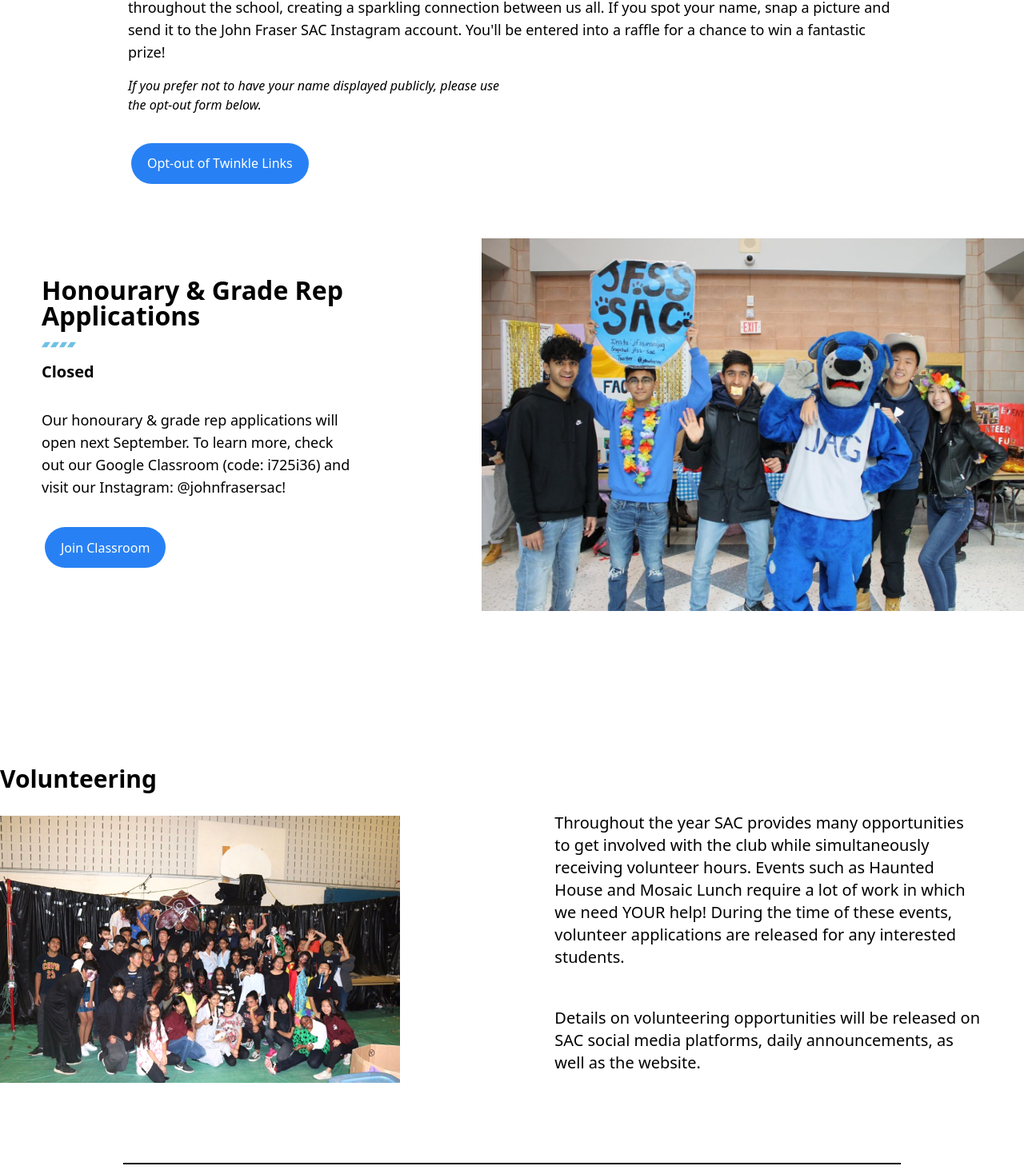
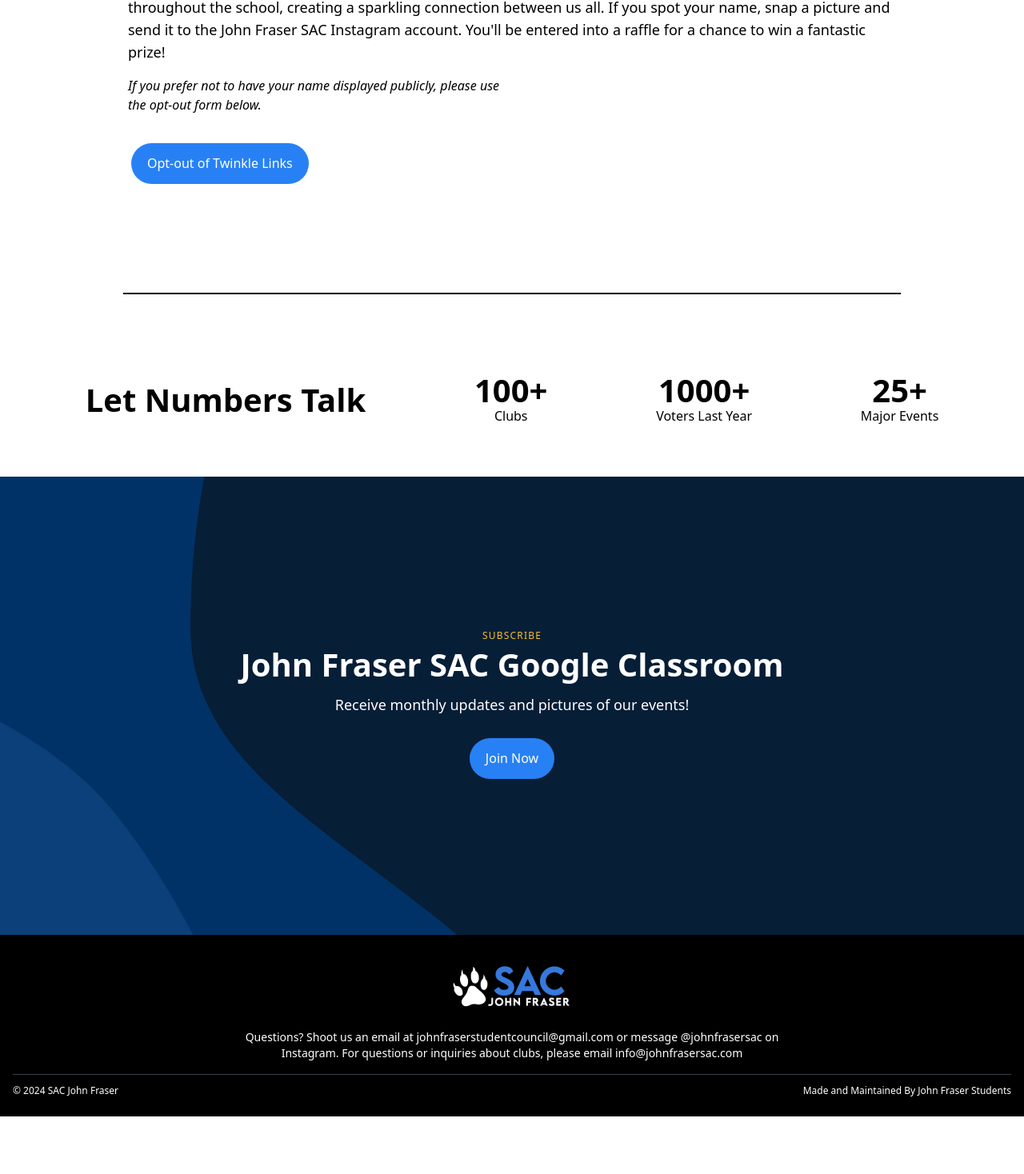
Before and after one commit to JohnfraserSAC/johnfrasersac, a Next.js app: page /opportunities in a window 1280 px wide. Shown: the part 1200-2668 px from the top of the page at 80% size. After the commit the page ends 2596 px from the top, so only its background shows below. Built offline with nearby package versions, Linux system fonts and the light colour scheme.

Commit message:
fixed eslint errors

```diff
--- a/app/opportunities/page.tsx
+++ b/app/opportunities/page.tsx
@@ -1,82 +1,82 @@
-'use client'
+'use client'; // Ensures this component is client-side rendered.
 
-import React from 'react'
-import { useEffect, useState } from 'react'
+import React from 'react';
 import CountingAnimation from '@/components/Counting';
 import Image from 'next/image';
 import Link from 'next/link';
 
-
-const page = () => {
-
-
+const Page = () => {
   return (
-    <main className='overflow-hidden y'>
+    <main className='overflow-hidden'>
       {/* Header */}
-      <div className='custom-background-4 flex flex-col justify-center items-center text-center py-30 pt-10' style={{height: "50.3333vh"}}>
+      <div
+        className='custom-background-4 flex flex-col justify-center items-center text-center py-30 pt-10'
+        style={{ height: '50.3333vh' }}
+      >
         <div className='container w-11/12 text-white'>
           <h1 className='font-bold lg:text-6xl text-[40px] mb-4'>SAC Opportunities</h1>
-          <p className='text-lg'>SAC has many opportunities throughout the school year for you to volunteer, attend events, and apply to be a part of the team!</p>
+          <p className='text-lg'>
+            SAC has many opportunities throughout the school year for you to volunteer, attend events, and apply to be a part of the team!
+          </p>
         </div>
       </div>
+
       {/* Sections for each event */}
       <div className='mx-auto container flex-col lg:flex-row flex justify-center items-center my-8'>
         <div className='lg:w-7/12 lg:flex lg:justify-center lg:items-center'>
           <Image
-          // Image from public file, opportunities folder. Keep it in kebab case
             src='/opportunities/mosaic-lunch.jpg'
-              // Alternate text shown if the image doesn't load
             alt='Mosaic lunch'
-              // size of the image
             width={500}
             height={300}
             className='mb-8 lg:w-[700px] lg:h-auto'
           />
         </div>
-        {/* Title of the event */}
         <div className='w-11/12 lg:w-5/12 lg:mx-4'>
           <h1 className='font-semibold text-2xl w-8/12 lg:w-9/12 lg:text-4xl lg:font-semibold'>Mosaic Lunch</h1>
-          {/* Line made from blue parallelograms */}
           <div className="images-line lg:my-4 lg:w-1/12">
-            <div className="image" style={{backgroundImage: "url('/image.svg')"}}></div>
-            <div className="image" style={{backgroundImage: "url('/image.svg')"}}></div>
-            <div className="image" style={{backgroundImage: "url('/image.svg')"}}></div>
-            <div className="image" style={{backgroundImage: "url('/image.svg')"}}></div>
+            <div className="image" style={{ backgroundImage: "url('/image.svg')" }}></div>
+            <div className="image" style={{ backgroundImage: "url('/image.svg')" }}></div>
+            <div className="image" style={{ backgroundImage: "url('/image.svg')" }}></div>
+            <div className="image" style={{ backgroundImage: "url('/image.svg')" }}></div>
           </div>
           <div className=''>
-            {/* subtitle for the event */}
             <p className='mb-8 font-semibold text-lg lg:text-xl'>Sign up now!</p>
-            {/* Further details of the event */}
-            <p className='mb-3 lg:text-lg lg:w-11/12'>On Wednesday, November 27th, get ready for the most exciting cultural event of the year at John Fraser – Mosaic Lunch! In the cafeteria, check out the cultural booths and performances! This is your chance to experience the diverse heritage, passion, and talents with the whole school community, whether it’s through delicious food, traditional crafts, or a unique performance. Don't forget to wear your traditional attire to proudly showcase your cultural heritage!</p>
-            <p className='mb-8 lg:text-lg lg:w-9/12'>Make sure to buy tickets using SchoolCashOnline in the Jag store on Nov. 25th, and 26th and in the Cafeteria on 28th. Using these tickets you can enjoy and purchase a delightful selection of food and goods!</p>
-            {/* If applicable for the event: buttons found here*/}
+            <p className='mb-3 lg:text-lg lg:w-11/12'>
+              On Wednesday, November 27th, get ready for the most exciting cultural event of the year at John Fraser &ndash; Mosaic Lunch!
+              In the cafeteria, check out the cultural booths and performances! This is your chance to experience the diverse heritage,
+              passion, and talents with the whole school community, whether it&rsquo;s through delicious food, traditional crafts, or
+              a unique performance. Don&apos;t forget to wear your traditional attire to proudly showcase your cultural heritage!
+            </p>
+            <p className='mb-8 lg:text-lg lg:w-9/12'>
+              Make sure to buy tickets using SchoolCashOnline in the Jag store on Nov. 25th, and 26th and in the Cafeteria on 28th.
+              Using these tickets you can enjoy and purchase a delightful selection of food and goods!
+            </p>
             <div className='mb-8 w-full flex justify-center items-center lg:justify-normal lg:items-start'>
-
+              {/* Buttons for sign-up links can go here */}
             </div>
           </div>
         </div>
       </div>
 
-{/* Twinkle links section */}
+      {/* Twinkle Links Section */}
       <div className='mx-auto container flex-col lg:flex-row flex justify-center items-center my-8'>
-        {/* Left: Details */}
         <div className='w-11/12 lg:w-3/4 lg:mx-4'>
           <h1 className='font-semibold text-2xl w-8/12 lg:w-9/12 lg:text-4xl lg:font-semibold'>Twinkle Links</h1>
-
-          {/* Decorative line */}
           <div className="images-line lg:my-4 lg:w-1/12">
-            <div className="image" style={{backgroundImage: "url('/image.svg')"}}></div>
-            <div className="image" style={{backgroundImage: "url('/image.svg')"}}></div>
-            <div className="image" style={{backgroundImage: "url('/image.svg')"}}></div>
-            <div className="image" style={{backgroundImage: "url('/image.svg')"}}></div>
+            <div className="image" style={{ backgroundImage: "url('/image.svg')" }}></div>
+            <div className="image" style={{ backgroundImage: "url('/image.svg')" }}></div>
+            <div className="image" style={{ backgroundImage: "url('/image.svg')" }}></div>
+            <div className="image" style={{ backgroundImage: "url('/image.svg')" }}></div>
           </div>
-
-          {/* Event description */}
           <p className='mb-4 lg:text-lg lg:w-full'>
-          Join us for the exciting Twinkle Links event at John Fraser! Everyone's names will be beautifully displayed throughout the school, creating a sparkling connection between us all. If you spot your name, snap a picture and send it to the John Fraser SAC Instagram account. You'll be entered into a raffle for a chance to win a fantastic prize!
+            Join us for the exciting Twinkle Links event at John Fraser! Everyone&apos;s names will be beautifully displayed
+            throughout the school, creating a sparkling connection between us all. If you spot your name, snap a picture and send it
+            to the John Fraser SAC Instagram account. You&apos;ll be entered into a raffle for a chance to win a fantastic prize!
           </p>
-<p className='mb-8 italic lg:w-1/2'>If you prefer not to have your name displayed publicly, please use the opt-out form below.</p>
-          {/* Classroom link */}
+          <p className='mb-8 italic lg:w-1/2'>
+            If you prefer not to have your name displayed publicly, please use the opt-out form below.
+          </p>
           <div className='mb-8 w-full flex justify-center items-center lg:justify-normal lg:items-start'>
             <Link href={'https://docs.google.com/forms/d/e/1FAIpQLSdsnDoU2AaVLVq5jI5vHhgNeOLfwOx2GBRYsP_-aHRSAa47UA/viewform?usp=sharing'}>
               <button className='button-2'>
@@ -85,89 +85,15 @@ const page = () => {
             </Link>
           </div>
         </div>
-
-
       </div>
 
-         {/* Section: Honourary & Grade Rep Applications */}
-         <div className='mx-9 overflow-hidden container flex-col lg:flex-row flex justify-center items-center my-8'>
-        {/* Left: Details */}
-        <div className='w-11/12 lg:w-5/12 lg:mx-4'>
-          <h1 className='font-semibold text-2xl w-8/12 lg:w-9/12 lg:text-4xl lg:font-semibold'>Honourary & Grade Rep Applications</h1>
+      {/* Other sections */}
+      {/* Repeat similar fixes for unescaped entities in other parts of your code */}
 
-          {/* Decorative line */}
-          <div className="images-line lg:my-4 lg:w-1/12">
-            <div className="image" style={{backgroundImage: "url('/image.svg')"}}></div>
-            <div className="image" style={{backgroundImage: "url('/image.svg')"}}></div>
-            <div className="image" style={{backgroundImage: "url('/image.svg')"}}></div>
-            <div className="image" style={{backgroundImage: "url('/image.svg')"}}></div>
-          </div>
-
-          {/* Event description */}
-          <p className='mb-8 font-semibold text-lg lg:text-xl'>Closed</p>
-          <p className='mb-8 lg:text-lg lg:w-9/12'>
-            Our honourary & grade rep applications will open next September. To learn more, check out our Google Classroom (code: i725i36) and visit our Instagram: @johnfrasersac!
-          </p>
-
-          {/* Classroom link */}
-          <div className='mb-8 w-full flex justify-center items-center lg:justify-normal lg:items-start'>
-            <Link href={'https://google.com'}>
-              <button className='button-2'>
-                <p>Join Classroom</p>
-              </button>
-            </Link>
-          </div>
-        </div>
-
-        {/* Right: Image */}
-        <div className='lg:w-7/12 lg:flex lg:justify-center lg:items-center'>
-          <Image
-            src='/sac-oppurtunities.jpg'
-            alt='sac-oppurtunities'
-            width={500}
-            height={300}
-            className='mb-8 lg:w-[700px] lg:h-auto'
-          />
-        </div>
-      </div>
-
-      {/* Section: Volunteering */}
-      <div className='w-full flex flex-col justify-center items-center'>
-        <div className='container flex flex-col justify-center items-center lg:flex-row lg:mx-8 mt-32'>
-          {/* Title and Image */}
-          <div className='lg:flex-col container'>
-            <h1 className='font-semibold text-3xl w-8/12 mb-7'>Volunteering</h1>
-            <Image
-              src='/volunteering-img.jpg'
-              alt='sac-oppurtunities'
-              width={500}
-              height={300}
-            />
-          </div>
-
-          {/* Volunteering Details */}
-          <div className='w-full flex justify-center items-center mt-12'>
-            <div className='gap-y-12 flex flex-col justify-center items-center text center w-10/12 leading-10 lg:text-xl'>
-              <p>
-                Throughout the year SAC provides many opportunities to get involved with the club while simultaneously receiving volunteer hours.
-                Events such as Haunted House and Mosaic Lunch require a lot of work in which we need YOUR help!
-                During the time of these events, volunteer applications are released for any interested students.
-              </p>
-              <p>
-                Details on volunteering opportunities will be released on SAC social media platforms, daily announcements, as well as the website.
-              </p>
-            </div>
-          </div>
-        </div>
-      </div>
-
-      {/* Section: Numbers Talk */}
       <hr className='hr-1'></hr>
       <div className='lg:flex lg:justify-center lg:items-center container mx-auto'>
         <div className='flex flex-col lg:flex-row lg:justify-between justify-center items-center text-center gap-y-5 mb-16 lg:w-10/12' data-aos="fade-up">
           <p className='text-5xl font-semibold'>Let Numbers Talk</p>
-
-          {/* Counting Stats */}
           <div className='text-5xl font-extrabold'>
             <p><CountingAnimation duration={2000}>100</CountingAnimation>+</p>
             <p className='font-normal text-base'>Clubs</p>
@@ -186,4 +112,4 @@ const page = () => {
   );
 };
 
-export default page;
+export default Page;
```
Lines whose indentation alone changed are shown as unchanged.
